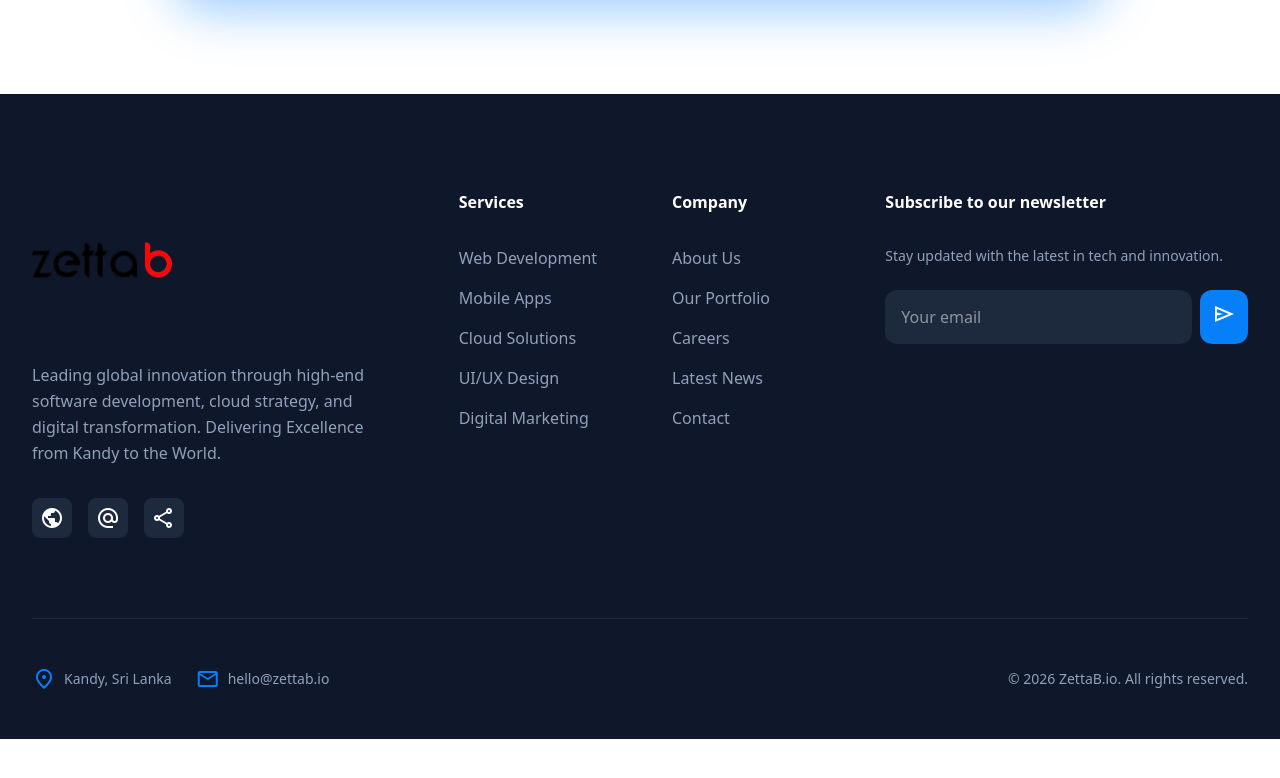
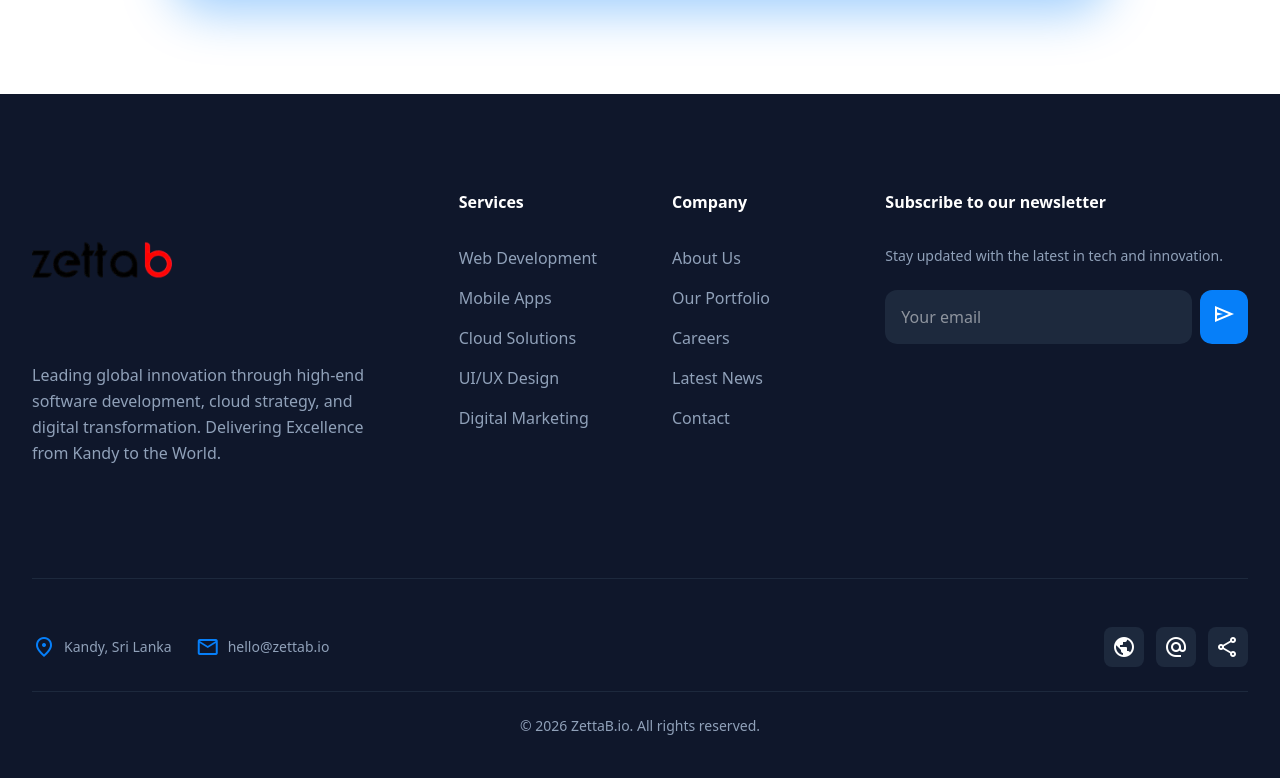
Before and after one commit to UnlimitedCollection/ZettaBSite, a Next.js app: page / in a window 1280 px wide. Shown: the part 6771-7549 px from the top of the page. Before the commit the page ends 7510 px from the top, so only its background shows below. Built offline with nearby package versions, Linux system fonts and the light colour scheme.

Commit message:
feat: move social icons to above copyright line in footer

```diff
--- a/src/components/Footer.tsx
+++ b/src/components/Footer.tsx
@@ -25,17 +25,7 @@ export function Footer() {
                         <p className="mb-8 leading-relaxed">
                             Leading global innovation through high-end software development, cloud strategy, and digital transformation. Delivering Excellence from Kandy to the World.
                         </p>
-                        <div className="flex gap-4">
-                            <Link href="https://linkedin.com/company/zettab" target="_blank" rel="noopener noreferrer" className="size-10 bg-slate-800 rounded-lg flex items-center justify-center text-white hover:bg-primary transition-colors">
-                                <span className="material-symbols-outlined">public</span>
-                            </Link>
-                            <Link href="mailto:hello@zettab.io" className="size-10 bg-slate-800 rounded-lg flex items-center justify-center text-white hover:bg-primary transition-colors">
-                                <span className="material-symbols-outlined">alternate_email</span>
-                            </Link>
-                            <Link href="https://twitter.com/zettabio" target="_blank" rel="noopener noreferrer" className="size-10 bg-slate-800 rounded-lg flex items-center justify-center text-white hover:bg-primary transition-colors">
-                                <span className="material-symbols-outlined">share</span>
-                            </Link>
-                        </div>
+
                     </div>
 
                     <div className="lg:col-span-2">
@@ -84,7 +74,8 @@ export function Footer() {
                     </div>
                 </div>
 
-                <div className="pt-12 border-t border-slate-800 flex flex-col md:flex-row justify-between items-center gap-8">
+                <div className="pt-12 border-t border-slate-800">
+                    <div className="flex flex-col md:flex-row justify-between items-center gap-6 mb-6">
                         <div className="flex items-center gap-6 text-sm">
                             <div className="flex items-center gap-2">
                                 <span className="material-symbols-outlined text-sm text-primary">location_on</span>
@@ -95,7 +86,22 @@ export function Footer() {
                                 <a href="mailto:hello@zettab.io" className="hover:text-primary transition-colors">hello@zettab.io</a>
                             </div>
                         </div>
+                        {/* Social Icons */}
+                        <div className="flex gap-3">
+                            <Link href="https://linkedin.com/company/zettab" target="_blank" rel="noopener noreferrer" className="size-10 bg-slate-800 rounded-lg flex items-center justify-center text-white hover:bg-primary transition-colors">
+                                <span className="material-symbols-outlined">public</span>
+                            </Link>
+                            <Link href="mailto:hello@zettab.io" className="size-10 bg-slate-800 rounded-lg flex items-center justify-center text-white hover:bg-primary transition-colors">
+                                <span className="material-symbols-outlined">alternate_email</span>
+                            </Link>
+                            <Link href="https://twitter.com/zettabio" target="_blank" rel="noopener noreferrer" className="size-10 bg-slate-800 rounded-lg flex items-center justify-center text-white hover:bg-primary transition-colors">
+                                <span className="material-symbols-outlined">share</span>
+                            </Link>
+                        </div>
+                    </div>
+                    <div className="border-t border-slate-800 pt-6 text-center">
                         <p className="text-sm">© {currentYear} ZettaB.io. All rights reserved.</p>
+                    </div>
                 </div>
             </div>
         </footer>
```
Lines whose indentation alone changed are shown as unchanged.
